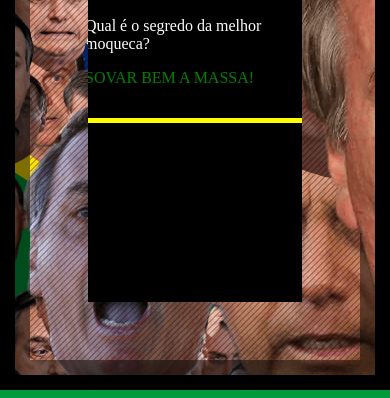
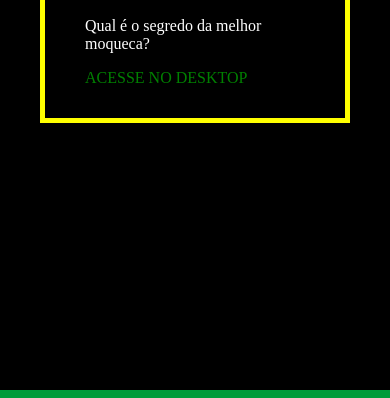
Before and after one commit to setetres/moqueca, a plain HTML site: page index.html in a window 390 px wide. Shown: the part 454-852 px from the top of the page. Drawn offline with Linux system fonts and the light colour scheme.

Commit message:
Initial commit

```diff
--- a/index.html
+++ b/index.html
@@ -37,7 +37,7 @@
                     <h1>MOQUECA DELIVERY</h1>
                     <h2>A melhor receita de moqueca do Brasil!</h2>
                     <p>Qual é o segredo da melhor moqueca?</p>
-                    <p><span>SOVAR BEM A MASSA!</span></p>
+                    <p><span class="info-desktop">SOVAR BEM A MASSA!</span><span class="info-mobile">ACESSE NO DESKTOP</span></p>
                 </div>
             </div>
         </div>
--- a/js/bosta.js
+++ b/js/bosta.js
@@ -4,6 +4,9 @@
 // THE SOFTWARE IS PROVIDED "AS IS", WITHOUT WARRANTY OF ANY KIND, EXPRESS OR IMPLIED, INCLUDING BUT NOT LIMITED TO THE WARRANTIES OF MERCHANTABILITY, FITNESS FOR A PARTICULAR PURPOSE AND NONINFRINGEMENT. IN NO EVENT SHALL THE AUTHORS OR COPYRIGHT HOLDERS BE LIABLE FOR ANY CLAIM, DAMAGES OR OTHER LIABILITY, WHETHER IN AN ACTION OF CONTRACT, TORT OR OTHERWISE, ARISING FROM, OUT OF OR IN CONNECTION WITH THE SOFTWARE OR THE USE OR OTHER DEALINGS IN THE SOFTWARE.
 
 // uses plax.js
+
+if(! /Android|webOS|iPhone|iPad|iPod|BlackBerry|IEMobile|Opera Mini/i.test(navigator.userAgent) ) {
+
 
 $(document).ready(function() {
     Preloader.init();
@@ -204,3 +207,5 @@ Imagery = {
         $('.background').css('background-size', newTileWidth);
     }
 }
+
+}
--- a/merda.css
+++ b/merda.css
@@ -59,6 +59,7 @@ body::before {
 .intro {
     border: 15px solid var(--color-black);
     bottom: 0;
+    display: block;
     left: 0;
     overflow: hidden;
     position: absolute;
@@ -205,3 +206,32 @@ body::before {
     left: 30%;
     top: 7%;
 }
+
+.info-desktop {
+    display: block;
+}
+
+.info-mobile {
+    display: none;
+}
+
+@media screen and (max-width: 768px) {
+    .wrapper {
+        display: none;
+    }
+
+    .info-desktop {
+        display: none;
+    }
+
+    .info-mobile {
+        display: block;
+    }
+
+    .intro__inner {
+        bottom: 0;
+        left: 0;
+        right: 0;
+        top: 0;
+    }
+}
```
